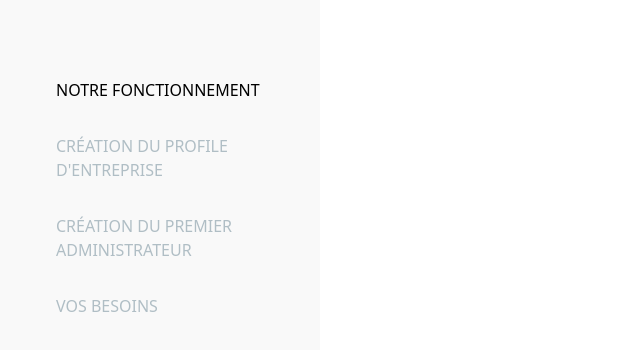
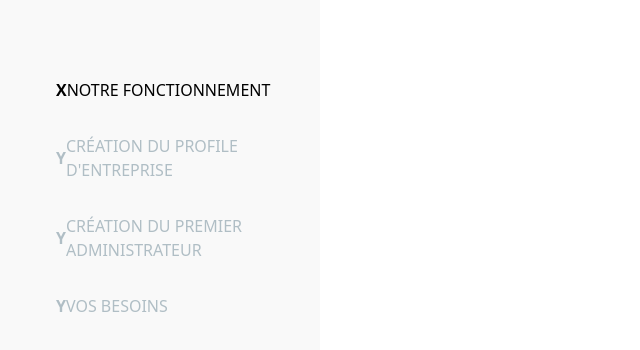
Before and after one commit to santatriniaina-git/connexion, a React (Create React App) app: page / in a window 1280 px wide. Shown: the part 218-568 px from the top of the page, without its empty margins (0-640 px from the left). Built offline with nearby package versions, Linux system fonts and the light colour scheme.

Commit message:
amélioreation 4

```diff
--- a/src/components/SidebarMenu.js
+++ b/src/components/SidebarMenu.js
@@ -8,12 +8,27 @@ function SidebarMenu({ steps, currentStep, setCurrentStep }) {
           <li
             key={step.name}
             className={`w-full flex justify-start items-center mb-4 py-2 rounded-lg font-medium cursor-pointer transition duration-200
-              ${index + 1 === currentStep || index + 1 < currentStep ? "text-black" : "text-[#B0BEC5]"}
-              ${step.name === "" && "hidden"} uppercase pl-14
-            `}
+            ${index + 1 === currentStep || index + 1 < currentStep ? "text-black" : "text-[#B0BEC5]"}
+            ${step.name === "" && "hidden"} uppercase pl-14
+        `}
             onClick={() => setCurrentStep(index + 1)}
           >
-            {step.name}
+            {step.name !== "" && (
+              <>
+                {steps[index - 1]?.name !== "" && index !== 0 ? (
+                  <>
+                    {index + 1 === currentStep || index + 1 < currentStep ? (
+                      <span className="font-bold text-black">X</span>
+                    ) : (
+                      <span className="font-bold text-[#B0BEC5]">Y</span>
+                    )}
+                  </>
+                ) : (
+                  <span className="font-bold text-black">X</span>
+                )}
+                <span>{step.name}</span>
+              </>
+            )}
           </li>
         ))}
       </ul>
```
